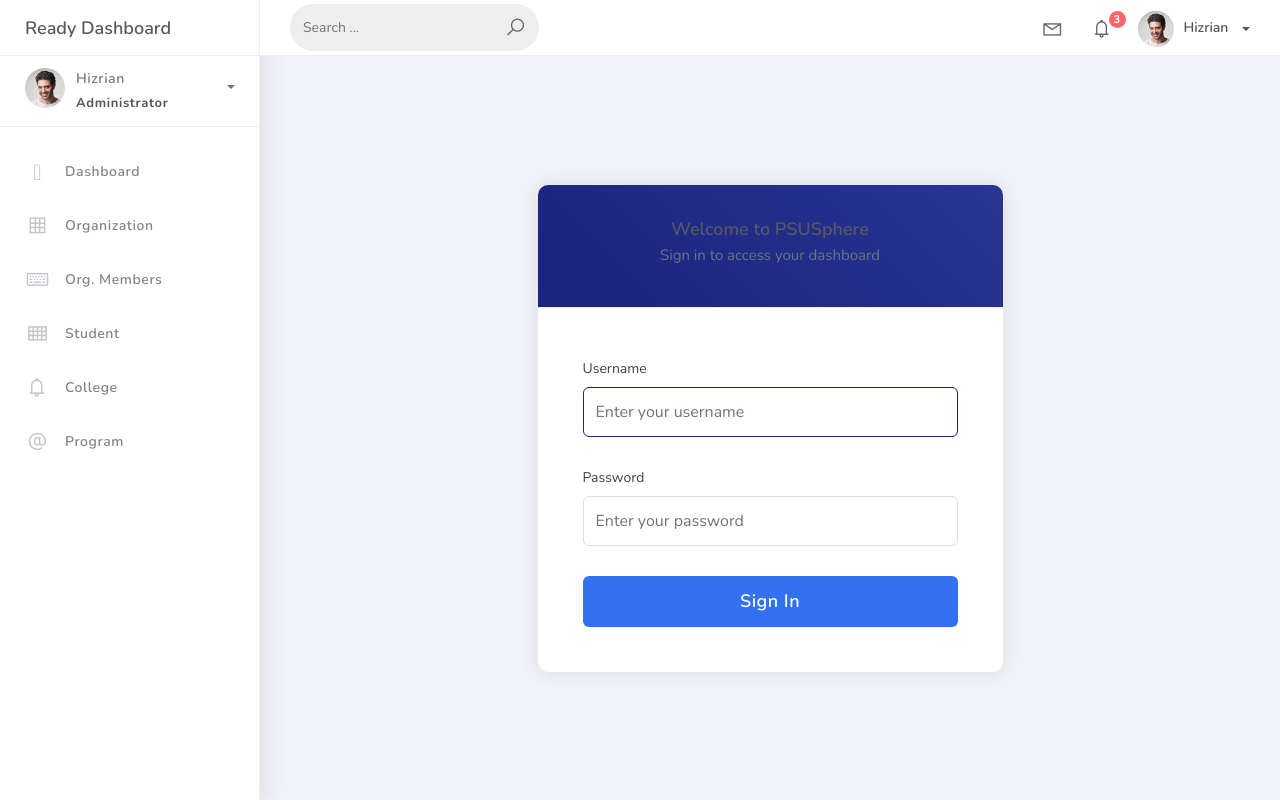
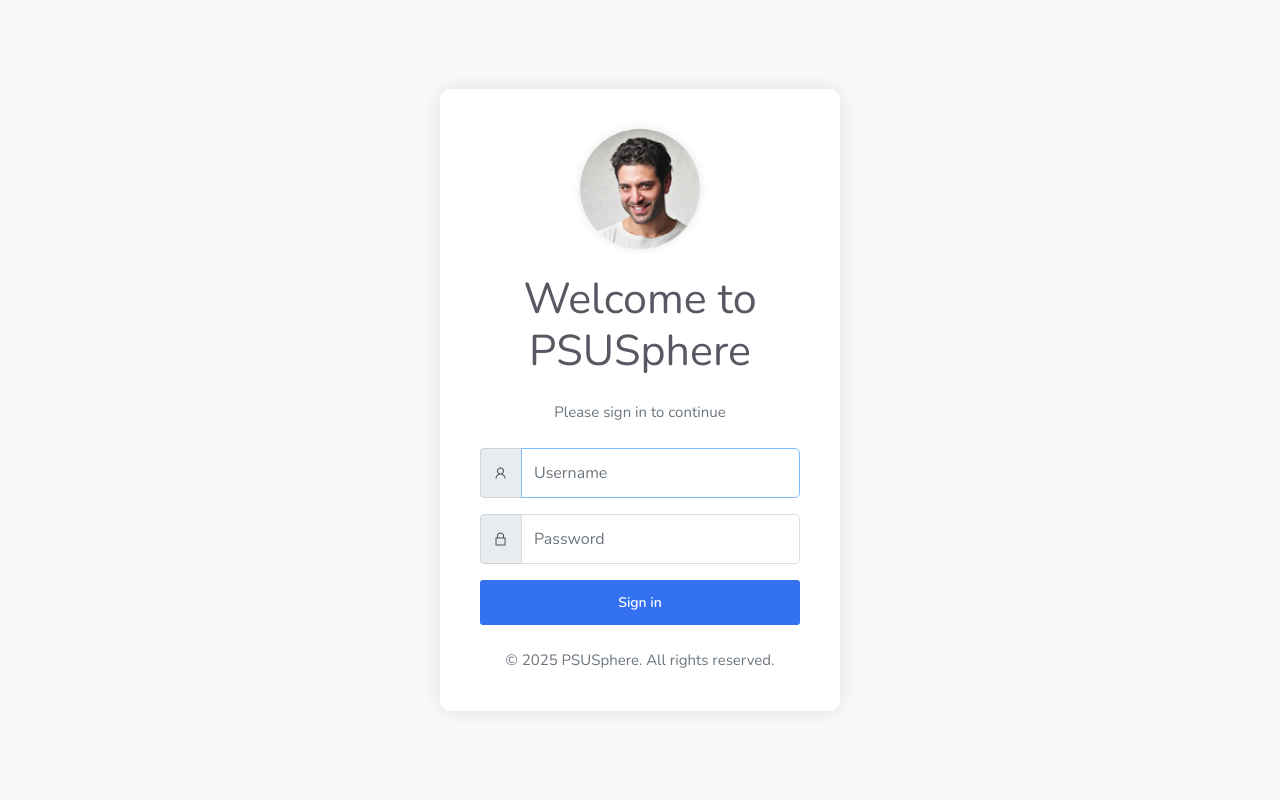
Before and after one commit to Weakcods/psushere, a Django app: page /login/ in a window 1280 px wide. Run offline with Django 5.2, Linux system fonts and the light colour scheme; some libraries are stand-ins or nearby versions.

Commit message:
revert ui from state of before

```diff
--- a/projectsite/templates/login.html
+++ b/projectsite/templates/login.html
@@ -1,102 +1,121 @@
-{% extends 'base.html' %}
-{% load widget_tweaks %}
+{% load static %}
+<!DOCTYPE html>
+<html lang="en">
+<head>
+    <meta charset="utf-8" />
+    <meta name="viewport" content="width=device-width, initial-scale=1, shrink-to-fit=no" />
+    <title>PSUSphere - Login</title>
+    <link rel="stylesheet" href="{% static 'css/bootstrap.min.css' %}" />
+    <link rel="stylesheet" href="https://fonts.googleapis.com/css?family=Nunito:200,200i,300,300i,400,400i,600,600i,700,700i,800,800i,900,900i" />
+    <link rel="stylesheet" href="{% static 'css/ready.css' %}" />
+    <link rel="stylesheet" href="{% static 'css/demo.css' %}" />
+    <style>
+        body {
+            background: #f8f9fa;
+            height: 100vh;
+            display: flex;
+            align-items: center;
+            justify-content: center;
+        }
+        .login-container {
+            background: white;
+            border-radius: 10px;
+            box-shadow: 0 0 20px rgba(0,0,0,0.1);
+            padding: 40px;
+            width: 100%;
+            max-width: 400px;
+        }
+        .login-logo {
+            width: 120px;
+            height: 120px;
+            margin-bottom: 25px;
+            border-radius: 50%;
+            box-shadow: 0 0 10px rgba(0,0,0,0.1);
+        }
+        .form-control {
+            border-radius: 5px;
+            padding: 12px;
+            margin-bottom: 15px;
+            border: 1px solid #ddd;
+        }
+        .btn-login {
+            background: #1572e8;
+            border: none;
+            padding: 12px;
+            margin-top: 10px;
+            font-weight: 600;
+            transition: all 0.3s;
+        }
+        .btn-login:hover {
+            background: #1164d6;
+            transform: translateY(-1px);
+        }
+        .error-message {
+            background: #ffe6e6;
+            border: 1px solid #ffcccc;
+            color: #cc0000;
+            padding: 10px;
+            border-radius: 5px;
+            margin-bottom: 15px;
+        }
+    </style>
+</head>
+<body>
+    <div class="login-container">
+        <form method="post" class="text-center">
+            {% csrf_token %}
+            <img class="login-logo" src="{% static 'img/profile.jpg' %}" alt="PSUSphere Logo" />
+            <h2 class="mb-4">Welcome to PSUSphere</h2>
+            <p class="text-muted mb-4">Please sign in to continue</p>
 
-{% block content %}
-<div class="content">
-    <div class="container">
-        <div class="row justify-content-center" style="margin-top: 100px;">
-            <div class="col-md-6">
-                <div class="card">
-                    <div class="card-header text-center">
-                        <h3 class="card-title">Welcome to PSUSphere</h3>
-                        <p class="text-muted">Sign in to access your dashboard</p>
-                    </div>
-                    <div class="card-body">
-                        {% if request.GET.next == '/logout/' %}
-                            <div class="alert alert-success mb-4">
-                                You have been successfully logged out. Thank you for using PSUSphere!
+            {% if form.non_field_errors %}
+            <div class="error-message">
+                {% for error in form.non_field_errors %}
+                    <p class="mb-0">{{ error }}</p>
+                {% endfor %}
             </div>
             {% endif %}
 
-                        <form method="post" class="login-form">
-                            {% csrf_token %}
-                            {% if form.errors %}
-                                <div class="alert alert-danger">
-                                    Your username or password is incorrect. Please try again.
+            <div class="input-group mb-3">
+                <div class="input-group-prepend">
+                    <span class="input-group-text">
+                        <i class="la la-user"></i>
+                    </span>
                 </div>
-                            {% endif %}
-
-                            <div class="form-group">
-                                <label for="id_username" class="form-label">Username</label>
-                                {% render_field form.username class="form-control" placeholder="Enter your username" %}
+                <input type="text" name="username" class="form-control" placeholder="Username" required autofocus />
             </div>
 
-                            <div class="form-group">
-                                <label for="id_password" class="form-label">Password</label>
-                                {% render_field form.password class="form-control" placeholder="Enter your password" %}
+            <div class="input-group mb-3">
+                <div class="input-group-prepend">
+                    <span class="input-group-text">
+                        <i class="la la-lock"></i>
+                    </span>
+                </div>
+                <input type="password" name="password" class="form-control" placeholder="Password" required />
             </div>
 
-                            <div class="form-group">
-                                <button type="submit" class="btn btn-primary btn-block btn-lg">
-                                    Sign In
+            <button class="btn btn-primary btn-login btn-block" type="submit">
+                Sign in
             </button>
+
+            <div class="mt-4">
+                <p class="text-muted mb-0">&copy; {% now "Y" %} PSUSphere. All rights reserved.</p>
             </div>
         </form>
     </div>
-                </div>
-            </div>
-        </div>
-    </div>
-</div>
 
-<style>
-    .login-form {
-        padding: 20px;
-    }
-    .card {
-        border: none;
-        box-shadow: 0 0 20px rgba(0,0,0,0.1);
-        border-radius: 10px;
-    }
-    .card-header {
-        background: linear-gradient(45deg, #1a237e, #283593);
-        color: white;
-        border-radius: 10px 10px 0 0 !important;
-        padding: 30px !important;
-    }
-    .card-title {
-        margin-bottom: 10px;
-        font-weight: 600;
-    }
-    .form-label {
-        font-weight: 500;
-        color: #444;
-    }
-    .form-control {
-        padding: 12px;
-        border-radius: 6px;
-        border: 1px solid #ddd;
-        transition: all 0.3s;
-    }
-    .form-control:focus {
-        border-color: #1a237e;
-        box-shadow: 0 0 0 0.2rem rgba(26,35,126,0.25);
-    }
-    .btn-primary {
-        background: #1a237e;
-        border: none;
-        padding: 12px;
-        font-weight: 600;
-        letter-spacing: 0.5px;
-        transition: all 0.3s;
-    }
-    .btn-primary:hover {
-        background: #283593;
-        transform: translateY(-2px);
-    }
-    .alert {
-        border-radius: 6px;
-        padding: 15px;
-    }
-</style>
-{% endblock %}
+    <script src="{% static 'js/core/jquery.3.2.1.min.js' %}"></script>
+    <script src="{% static 'js/plugin/jquery-ui-1.12.1.custom/jquery-ui.min.js' %}"></script>
+    <script src="{% static 'js/core/popper/min/js' %}"></script>
+    <script src="{% static 'js/core/bootstrap.min.js' %}"></script>
+    <script src="{% static 'js/plugin/chartist/chartist.min.js' %}"></script>
+    <script src="{% static 'js/plugin/chartist/plugin/chartist-plugin-tooltip.min.js' %}"></script>
+    <script src="{% static 'js/plugin/bootstrap-notify/bootstrap-notify.min.js' %}"></script>
+    <script src="{% static 'js/plugin/bootstrap-toggle/bootstrap-toggle.min.js' %}"></script>
+    <script src="{% static 'js/plugin/jquery-mapael/jquery.mapael.min.js' %}"></script>
+    <script src="{% static 'js/plugin/jquery-mapael/maps/world_countries.min.js' %}"></script>
+    <script src="{% static 'js/plugin/chart-circle/circles.min.js' %}"></script>
+    <script src="{% static 'js/plugin/jquery-scrollbar/jquery.scrollbar.min.js' %}"></script>
+    <script src="{% static 'js/ready.min.js' %}"></script>
+</body>
+</html>
```
Also changed, not shown: projectsite/db.sqlite3. Lines whose indentation alone changed are shown as unchanged.
